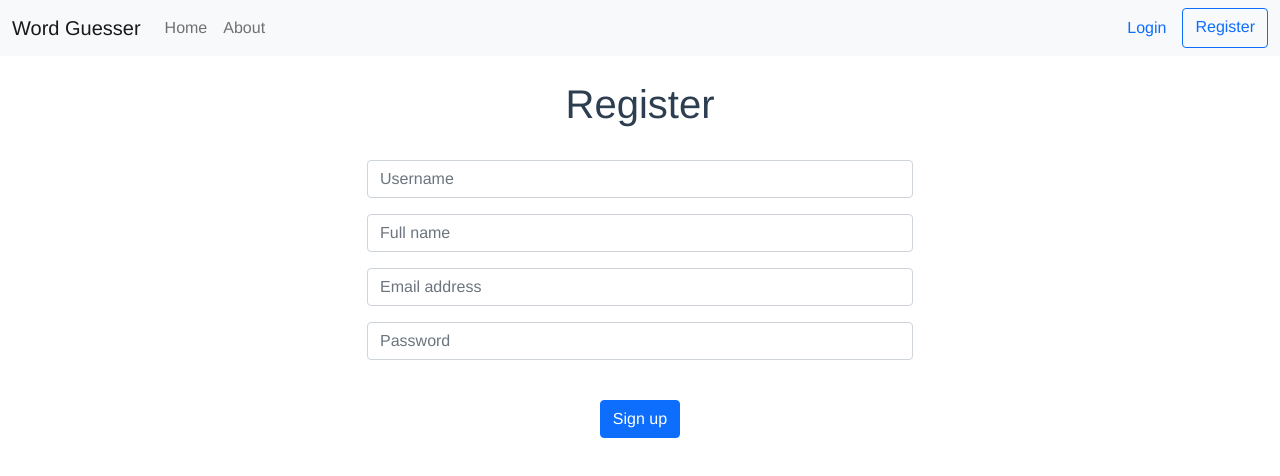
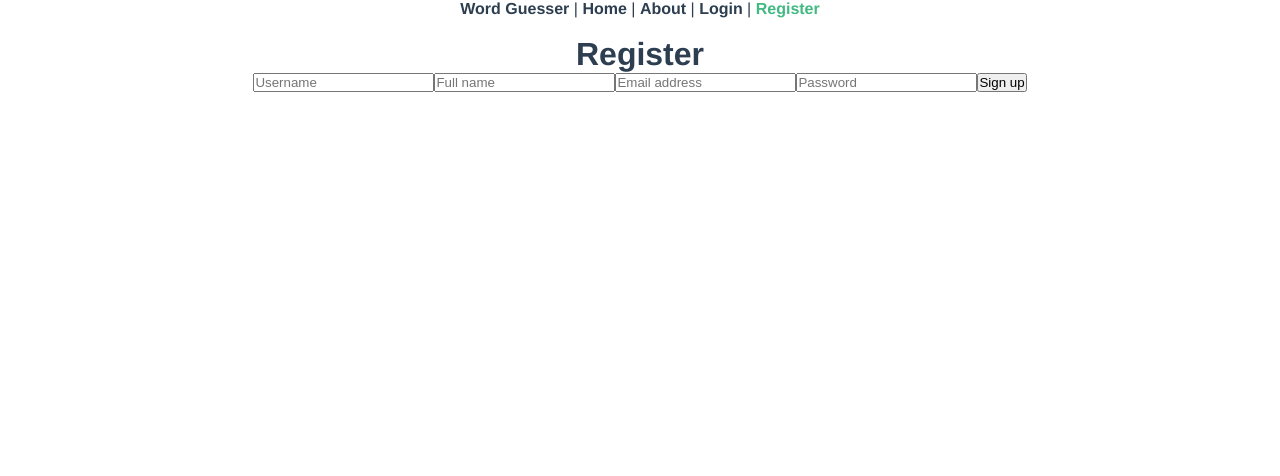
Before and after one commit to karukenert/wg_web_app, a Vue app: page /register in a window 1280 px wide. Shown: the top 476 px of the page. Built offline with nearby package versions, Linux system fonts and the light colour scheme.

Commit message:
removed bootstrap, added navbar to separate component

```diff
--- a/public/index.html
+++ b/public/index.html
@@ -5,12 +5,6 @@
 		<meta http-equiv="X-UA-Compatible" content="IE=edge" />
 		<meta name="viewport" content="width=device-width,initial-scale=1.0" />
 		<link rel="icon" href="<%= BASE_URL %>favicon.ico" />
-		<link
-			href="https://cdn.jsdelivr.net/npm/bootstrap@5.0.1/dist/css/bootstrap.min.css"
-			rel="stylesheet"
-			integrity="sha384-+0n0xVW2eSR5OomGNYDnhzAbDsOXxcvSN1TPprVMTNDbiYZCxYbOOl7+AMvyTG2x"
-			crossorigin="anonymous"
-		/>
 		<title><%= htmlWebpackPlugin.options.title %></title>
 	</head>
 	<body>
--- a/src/App.vue
+++ b/src/App.vue
@@ -1,44 +1,22 @@
 <template>
   <div id="app">
-    <nav class="navbar navbar-expand-lg navbar-light bg-light">
-      <div class="container-fluid">
-        <router-link class="navbar-brand" to="/">Word Guesser</router-link>
-
-        <button
-          class="navbar-toggler"
-          type="button"
-          data-bs-toggle="collapse"
-          data-bs-target="#navbarSupportedContent"
-          aria-controls="navbarSupportedContent"
-          aria-expanded="false"
-          aria-label="Toggle navigation"
-        >
-          <span class="navbar-toggler-icon"></span>
-        </button>
-        <div class="collapse navbar-collapse" id="navbarSupportedContent">
-          <ul class="navbar-nav me-auto mb-2 mb-lg-0">
-            <li class="nav-item">
-              <router-link class="nav-link" to="/">Home</router-link>
-            </li>
-            <li class="nav-item">
-              <router-link class="nav-link" to="/about">About</router-link>
-            </li>
-          </ul>
-          <form class="d-flex">
-            <router-link class="nav-link" to="/login">Login</router-link>
-
-            <router-link class="btn btn-outline-primary" to="/register"
-              >Register</router-link
-            >
-          </form>
-        </div>
-      </div>
-    </nav>
+    <Header />
     <br />
-
     <router-view />
   </div>
 </template>
+
+<script>
+import Header from "./components/Header.vue";
+
+export default {
+  name: "App",
+  components: {
+    Header,
+  },
+};
+</script>
+
 
 <style lang="scss">
 // TODO active router link fix
@@ -54,18 +32,4 @@
   text-align: center;
   color: #2c3e50;
 }
-
-#nav {
-  padding: 30px;
-
-  a {
-    font-weight: bold;
-    color: #2c3e50;
-    text-decoration: none;
-
-    &.router-link-exact-active {
-      color: #42b983;
-    }
-  }
-}
 </style>
--- /dev/null
+++ b/src/components/Header.vue
@@ -0,0 +1,31 @@
+<template>
+  <div>
+    <router-link to="/">Word Guesser</router-link>
+    |
+    <router-link to="/">Home</router-link>
+    |
+    <router-link to="/about">About</router-link>
+    |
+    <router-link to="/login">Login</router-link>
+    |
+    <router-link to="/register">Register</router-link>
+  </div>
+</template>
+
+<script>
+export default {};
+</script>
+
+<style lang="scss">
+// TODO add custom style
+
+a {
+  font-weight: bold;
+  color: #2c3e50;
+  text-decoration: none;
+
+  &.router-link-exact-active {
+    color: #42b983;
+  }
+}
+</style>
--- a/src/views/Login.vue
+++ b/src/views/Login.vue
@@ -1,13 +1,7 @@
 <template>
-  <div class="container">
+  <div>
     <h1>Login</h1>
-
-    <br />
-    <div class="row">
-      <div class="col-md-3"></div>
-      <div class="col-md-6">
     <form @submit.prevent="login">
-          <div class="mb-3">
       <input
         type="text"
         class="form-control"
@@ -16,8 +10,6 @@
         required
         placeholder="Username"
       />
-          </div>
-          <div class="mb-3">
       <input
         type="password"
         class="form-control"
@@ -26,7 +18,7 @@
         required
         placeholder="Password"
       />
-          </div>
+
       <div
         v-if="password.length > 0 && password.length < 6"
         class="text-danger"
@@ -34,11 +26,8 @@
         Password should be greater than 6 characters
       </div>
 
-          <button class="btn btn-primary" type="submit">Log in</button>
+      <button type="submit">Log in</button>
     </form>
-      </div>
-      <div class="col-md-3"></div>
-    </div>
   </div>
 </template>
 
--- a/src/views/Register.vue
+++ b/src/views/Register.vue
@@ -1,13 +1,9 @@
 <template>
-  <div class="container">
+  <div>
     <h1>Register</h1>
-
-    <br />
-    <div class="row">
-      <div class="col-md-3"></div>
-      <div class="col-md-6">
+    <div>
+      <div>
         <form @submit.prevent="register">
-          <div class="mb-3">
           <input
             type="text"
             class="form-control"
@@ -16,8 +12,7 @@
             required
             placeholder="Username"
           />
-          </div>
-          <div class="mb-3">
+
           <input
             type="text"
             class="form-control"
@@ -26,8 +21,7 @@
             required
             placeholder="Full name"
           />
-          </div>
-          <div class="mb-3">
+
           <input
             type="email"
             class="form-control"
@@ -36,8 +30,7 @@
             required
             placeholder="Email address"
           />
-          </div>
-          <div class="mb-3">
+
           <input
             type="password"
             class="form-control"
@@ -53,12 +46,10 @@
           >
             Password should be greater than 6 characters
           </div>
-          </div>
-          <br />
-          <button class="btn btn-primary" type="submit">Sign up</button>
+
+          <button type="submit">Sign up</button>
         </form>
       </div>
-      <div class="col-md-3"></div>
     </div>
   </div>
 </template>
```
Lines whose indentation alone changed are shown as unchanged.
